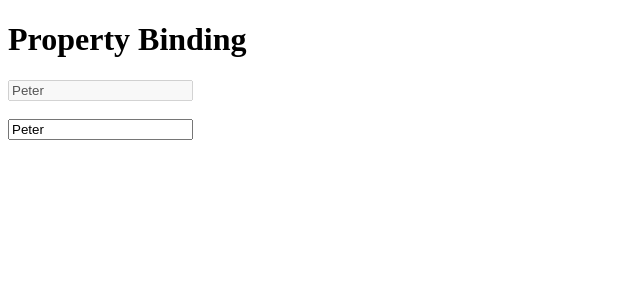
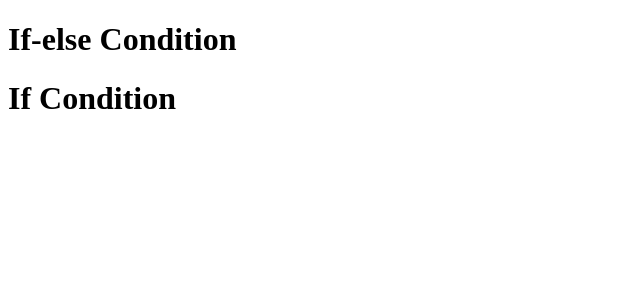
Before and after one commit to anil-sidhu/angular-12, an Angular app: page / in a window 1280 px wide. Shown: the top 300 px of the page, without its empty margins (0-640 px from the left). Built offline with nearby package versions, Linux system fonts and the light colour scheme.

Commit message:
done with if else

```diff
--- a/src/app/app.component.html
+++ b/src/app/app.component.html
@@ -1,4 +1,9 @@
-<h1 >{{title}}</h1>
-<input type="text" value={{name}} disabled={{disable}}>
-<br /> <br/>
-<input type="text" [value]=name [disabled]=disable>
+<h1>{{ title }}</h1>
+<h1 *ngIf="show; then ifBlock else elseBlock"></h1>
+<ng-template #ifBlock>
+    <h1>If Condition</h1>
+</ng-template>
+
+<ng-template #elseBlock>
+    <h1>Else Condition</h1>
+</ng-template>
--- a/src/app/app.component.ts
+++ b/src/app/app.component.ts
@@ -6,7 +6,6 @@
   styleUrls: ['./app.component.css']
 })
 export class AppComponent {
-  title = 'Property Binding';
-  name="Peter";
-  disable=false
+  title = 'If-else Condition';
+  show=true
 }
```
